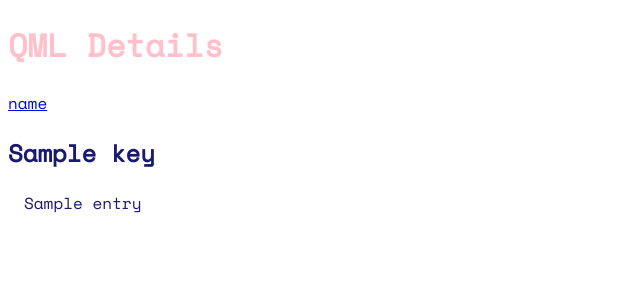
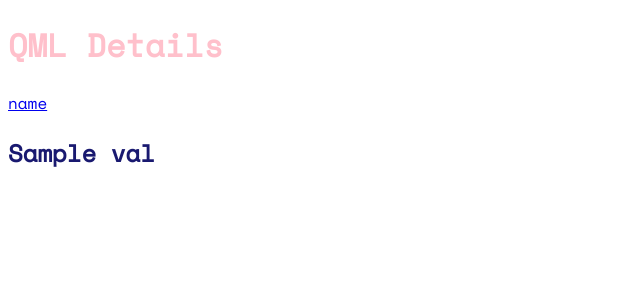
Before and after one commit to christian-fr/qmlReaderToolsFlask, a Flask app: template qform/templates/details.html in a window 1280 px wide. Shown: the top 300 px of the page, without its empty margins (0-640 px from the left). Run offline with Flask 2, Linux system fonts and the light colour scheme; the template is opened without the code that fills it: most values are stand-ins (such as "Sample title", 1, 10 or a date in 2020); some libraries are stand-ins or nearby versions.

Commit message:
some progress, wip

```diff
--- a/qform/__init__.py
+++ b/qform/__init__.py
@@ -149,7 +149,8 @@ def details(file_id):
     q = file_dict()[file_id]['questionnaire']
     assert isinstance(q, Questionnaire)
 
-    details_data = prepare_dict_for_html(qml_details(q, file_id))
+    # details_data = prepare_dict_for_html(qml_details(q, file_id))
+    details_data = qml_details(q, file_id)
     return render_template('details.html', details_data=details_data)
 
 
--- a/qform/static/default.css
+++ b/qform/static/default.css
@@ -15,5 +15,11 @@ h1 {
 }
 
 .detailsEntry {
-    margin-left: 1rem;
+    margin-left: 2rem;
 }
+
+ul.detailsEntry {
+    list-style-type: circle;
+    background: #e4f0f5;
+    padding: 5px;
+}
--- a/qform/templates/details.html
+++ b/qform/templates/details.html
@@ -14,16 +14,39 @@
 <body>
 <h1>QML Details</h1>
 {% for key in details_data.keys() %}
-<a href="#{{ key }}">{{ key }}</a> <br>
+    <a href="#{{ key }}">{{ key }}</a> <br>
 {% endfor %}
 
 {% for key, val in details_data.items() %}
     <article id="article{{ i }}">
         <section id="{{ key }}">
-        <h2>{{ key }}</h2>
-        {% for entry in val %}
-            <div class="detailsEntry">{{ entry }}</div>
-        {% endfor %}
+            <h2>{{ val['title'] }}</h2>
+
+            {% if 'comment' in val %}
+                <div class="detailsComment"> {{ val['comment'] }}</div>
+            {% endif %}
+
+            <!-- <div class="detailsEntry">{{ val['data'] }}</div> -->
+
+
+            {% if val['data'].__class__.__name__ == 'dict' %}
+                <table class="detailsEntry">
+                    {% for key2, val2 in val['data'].items() %}
+                        <tr>
+                            <td> {{ key2 }}</td>
+                            <td style="text-align: left"> {{ val2 }}</td>
+                        </tr>
+                    {% endfor %}
+                </table>
+            {% endif %}
+
+            {% if val['data'].__class__.__name__ == 'list' %}
+                <ul class="detailsEntry">
+                    {% for entry in val['data'] %}
+                            <li> {{ entry }}</li>
+                    {% endfor %}
+                </ul>
+            {% endif %}
         </section>
     </article>
 {% endfor %}
```
